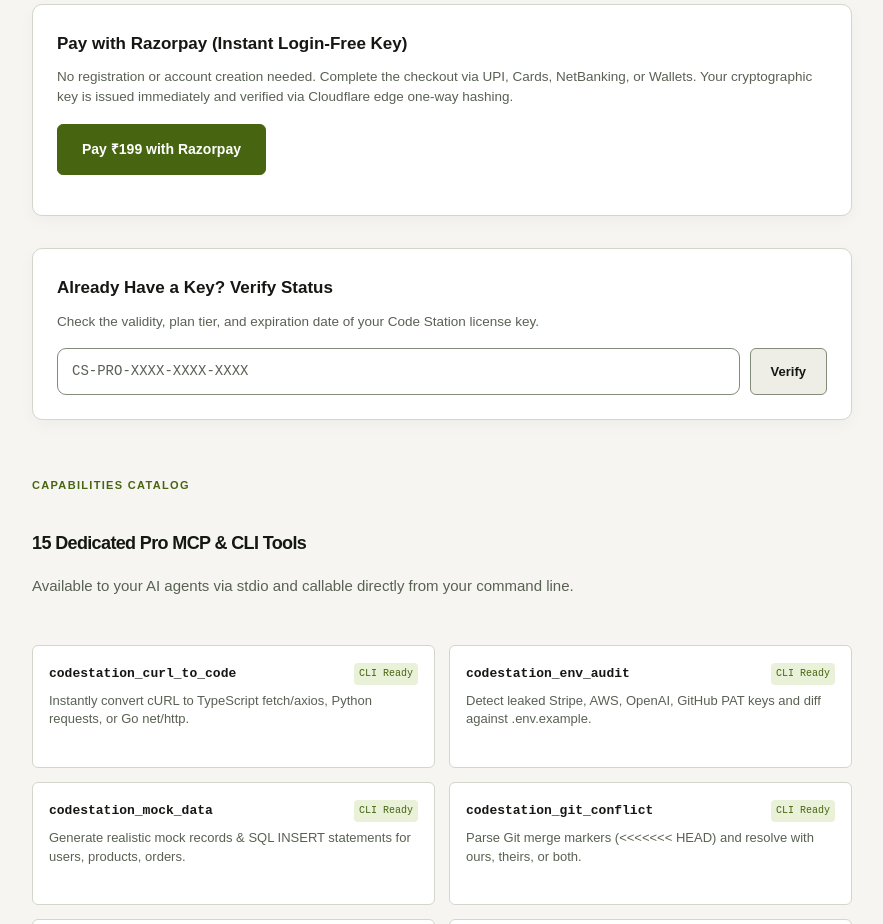
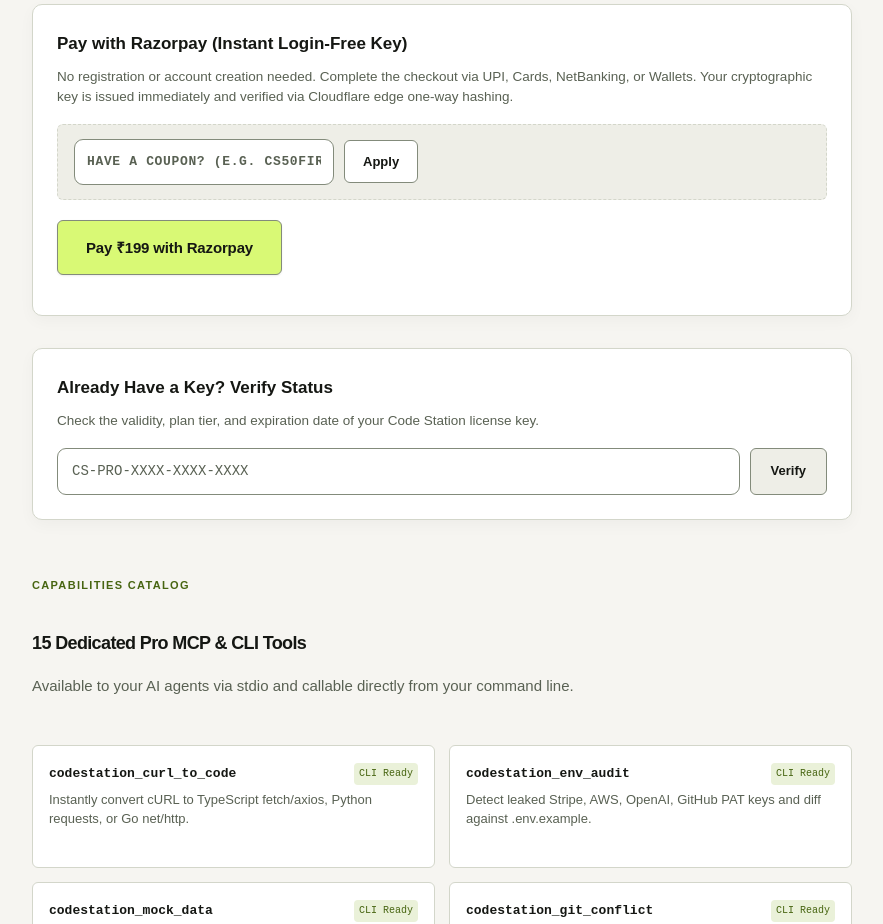
Before and after one commit to tejreddym/codestation, a Next.js app: page /pro in a window 1280 px wide. Shown: the part 2740-3664 px from the top of the page, without its empty margins (380-1263 px from the left). Built offline with nearby package versions, Linux system fonts and the light colour scheme; no server answers.

Commit message:
feat(pro): add CS50FIRST 50% discount coupon and fix Razorpay button text contrast

```diff
--- a/app/api/create-order/route.ts
+++ b/app/api/create-order/route.ts
@@ -1,5 +1,6 @@
 import { NextResponse } from "next/server";
 import { getRazorpayClient, getRazorpayCredentials } from "@/lib/razorpay";
+import { validateCoupon } from "@/lib/coupons";
 
 const CORS_HEADERS = {
   "Access-Control-Allow-Origin": "*",
@@ -29,27 +30,42 @@
     const rawAmount = Number(body.amount);
     const currency = (body.currency || "INR").toUpperCase();
     const plan = body.plan === "lifetime" ? "lifetime" : "monthly";
+    const couponCode = typeof body.couponCode === "string" ? body.couponCode.trim() : undefined;
+
+    let finalAmount = Math.round(rawAmount);
+    let appliedCoupon: string | undefined;
+
+    if (couponCode) {
+      const couponResult = validateCoupon(couponCode, plan, finalAmount);
+      if (!couponResult.valid) {
+        return NextResponse.json(
+          { error: couponResult.message || "Invalid coupon code." },
+          { status: 400, headers: CORS_HEADERS }
+        );
+      }
+      finalAmount = couponResult.discountedAmountPaise!;
+      appliedCoupon = couponResult.code;
+    }
 
     // Amount validation: minimum 100 paise (₹1.00)
-    if (!Number.isFinite(rawAmount) || rawAmount < 100) {
+    if (!Number.isFinite(finalAmount) || finalAmount < 100) {
       return NextResponse.json(
         { error: "Invalid amount. Minimum amount is 100 paise (₹1.00)." },
         { status: 400, headers: CORS_HEADERS }
       );
     }
 
-    const amount = Math.round(rawAmount);
     const receipt = body.receipt || `rcpt_${Date.now().toString(36)}_${Math.random().toString(36).slice(2, 6)}`;
-
     const razorpay = getRazorpayClient();
 
     const order = await razorpay.orders.create({
-      amount,
+      amount: finalAmount,
       currency,
       receipt,
       notes: {
         product: "Code Station Pro",
         plan,
+        ...(appliedCoupon ? { coupon: appliedCoupon } : {}),
       },
     });
 
@@ -59,6 +75,7 @@
         amount: order.amount,
         currency: order.currency,
         key_id: keyId,
+        coupon_applied: appliedCoupon,
       },
       {
         status: 200,
--- a/components/ProSubscriptionManager.module.css
+++ b/components/ProSubscriptionManager.module.css
@@ -151,19 +151,103 @@
   margin-bottom: 16px;
 }
 
+.couponSection {
+  margin: 16px 0 20px;
+  padding: 14px 16px;
+  border: 1px dashed var(--line);
+  border-radius: var(--radius-sm);
+  background: var(--surface-alt);
+}
+
+.couponForm {
+  display: flex;
+  gap: 10px;
+  align-items: center;
+  flex-wrap: wrap;
+}
+
+.couponInput {
+  flex: 1;
+  min-width: 180px;
+  max-width: 260px;
+  padding: 9px 12px;
+  border: 1px solid var(--line-strong);
+  border-radius: var(--radius-sm);
+  background: var(--surface);
+  color: var(--ink);
+  font: 700 13px ui-monospace, monospace;
+  letter-spacing: 0.05em;
+  text-transform: uppercase;
+}
+
+.couponInput:focus {
+  outline: 2px solid var(--accent);
+  border-color: var(--accent);
+}
+
+.couponApplyBtn {
+  padding: 9px 18px;
+  border: 1px solid var(--line-strong);
+  border-radius: var(--radius-sm);
+  background: var(--surface);
+  color: var(--ink);
+  font-weight: 700;
+  font-size: 13px;
+  cursor: pointer;
+  transition: all 0.15s;
+}
+
+.couponApplyBtn:hover {
+  background: var(--accent-soft);
+  color: var(--accent);
+  border-color: var(--accent);
+}
+
+.couponBadge {
+  display: inline-flex;
+  align-items: center;
+  gap: 8px;
+  font-size: 13px;
+  font-weight: 700;
+  color: var(--green);
+  background: color-mix(in srgb, var(--green) 12%, var(--surface));
+  border: 1px solid color-mix(in srgb, var(--green) 30%, var(--line));
+  padding: 6px 12px;
+  border-radius: var(--radius-sm);
+}
+
+.couponRemoveBtn {
+  background: transparent;
+  border: none;
+  color: var(--red);
+  cursor: pointer;
+  font-size: 12px;
+  text-decoration: underline;
+  padding: 0 4px;
+}
+
+.couponError {
+  color: var(--red);
+  font-size: 12.5px;
+  margin-top: 6px;
+}
+
 .generateButton {
-  background: var(--accent);
-  color: white;
-  border: 1px solid var(--accent);
-  padding: 12px 24px;
+  background: var(--action-bg, #d9f975);
+  color: var(--action-ink, #151713) !important;
+  border: 1.5px solid var(--line-strong);
+  box-shadow: var(--shadow-tactile);
+  padding: 13px 28px;
   border-radius: var(--radius-sm);
-  font-weight: 700;
-  font-size: 14px;
+  font-weight: 800;
+  font-size: 15px;
+  letter-spacing: -0.01em;
   transition: opacity 0.15s, transform 0.1s;
+  cursor: pointer;
 }
 
 .generateButton:hover:not(:disabled) {
-  opacity: 0.95;
+  opacity: 0.94;
   transform: translateY(-1px);
 }
 
--- a/components/ProSubscriptionManager.tsx
+++ b/components/ProSubscriptionManager.tsx
@@ -1,6 +1,7 @@
 "use client";
 
 import { useState, useEffect } from "react";
+import { validateCoupon, type CouponValidationResult } from "@/lib/coupons";
 import styles from "./ProSubscriptionManager.module.css";
 
 interface VerifyResult {
@@ -35,6 +36,43 @@
   const [checkoutError, setCheckoutError] = useState<string | null>(null);
   const [generatedResult, setGeneratedResult] = useState<GenerateResult | null>(null);
   const [copiedKey, setCopiedKey] = useState(false);
+
+  // Coupon state
+  const [couponInput, setCouponInput] = useState("");
+  const [appliedCoupon, setAppliedCoupon] = useState<CouponValidationResult | null>(null);
+  const [couponError, setCouponError] = useState<string | null>(null);
+
+  function handleApplyCoupon(e: React.FormEvent) {
+    e.preventDefault();
+    if (!couponInput.trim()) return;
+
+    const basePaise = selectedPlan === "monthly" ? 19900 : 99900;
+    const result = validateCoupon(couponInput, selectedPlan, basePaise);
+
+    if (result.valid) {
+      setAppliedCoupon(result);
+      setCouponError(null);
+    } else {
+      setAppliedCoupon(null);
+      setCouponError(result.message || "Invalid coupon code.");
+    }
+  }
+
+  function handleRemoveCoupon() {
+    setAppliedCoupon(null);
+    setCouponInput("");
+    setCouponError(null);
+  }
+
+  function handleSelectPlan(plan: "monthly" | "lifetime") {
+    setSelectedPlan(plan);
+    if (plan === "lifetime" && appliedCoupon) {
+      setAppliedCoupon(null);
+      setCouponError("Coupon CS50FIRST was removed because it is valid only for the Monthly Pro plan.");
+    } else {
+      setCouponError(null);
+    }
+  }
 
   // Load Razorpay checkout script on mount
   useEffect(() => {
@@ -77,8 +115,12 @@
     setGeneratedResult(null);
 
     try {
-      // 1. Create order on backend
-      const amountPaise = selectedPlan === "monthly" ? 19900 : 99900;
+      // 1. Create order on backend with optional coupon
+      const basePaise = selectedPlan === "monthly" ? 19900 : 99900;
+      const amountPaise = appliedCoupon?.valid && selectedPlan === "monthly"
+        ? appliedCoupon.discountedAmountPaise!
+        : basePaise;
+
       const orderRes = await fetch("/api/create-order", {
         method: "POST",
         headers: { "Content-Type": "application/json" },
@@ -86,6 +128,7 @@
           amount: amountPaise,
           currency: "INR",
           plan: selectedPlan,
+          couponCode: appliedCoupon?.valid ? appliedCoupon.code : undefined,
         }),
       });
 
@@ -200,9 +243,11 @@
           <button
             type="button"
             className={styles.selectBtn}
-            onClick={() => setSelectedPlan("monthly")}
+            onClick={() => handleSelectPlan("monthly")}
           >
-            {selectedPlan === "monthly" ? "Selected Plan" : "Choose Monthly (₹199)"}
+            {selectedPlan === "monthly"
+              ? (appliedCoupon?.valid ? "Selected Monthly (₹99)" : "Selected Plan")
+              : "Choose Monthly (₹199)"}
           </button>
         </div>
 
@@ -226,7 +271,7 @@
           <button
             type="button"
             className={styles.selectBtn}
-            onClick={() => setSelectedPlan("lifetime")}
+            onClick={() => handleSelectPlan("lifetime")}
           >
             {selectedPlan === "lifetime" ? "Selected Plan" : "Choose Lifetime (₹999)"}
           </button>
@@ -243,6 +288,39 @@
           </p>
         </div>
 
+        {/* Coupon Code Section */}
+        <div className={styles.couponSection}>
+          {appliedCoupon?.valid ? (
+            <div className={styles.couponBadge}>
+              <span>✓ Coupon <strong>{appliedCoupon.code}</strong> applied: 50% OFF (₹199 → ₹{Math.round(appliedCoupon.discountedAmountPaise! / 100)})</span>
+              <button
+                type="button"
+                onClick={handleRemoveCoupon}
+                className={styles.couponRemoveBtn}
+                aria-label="Remove coupon"
+              >
+                Remove
+              </button>
+            </div>
+          ) : (
+            <form onSubmit={handleApplyCoupon} className={styles.couponForm}>
+              <input
+                type="text"
+                value={couponInput}
+                onChange={(e) => setCouponInput(e.target.value)}
+                placeholder="Have a coupon? (e.g. CS50FIRST)"
+                className={styles.couponInput}
+                aria-label="Coupon code"
+                autoComplete="off"
+              />
+              <button type="submit" className={styles.couponApplyBtn}>
+                Apply
+              </button>
+            </form>
+          )}
+          {couponError && <div className={styles.couponError}>{couponError}</div>}
+        </div>
+
         <div className={styles.checkoutAction}>
           <button
             type="button"
@@ -250,7 +328,11 @@
             onClick={handleRazorpayCheckout}
             disabled={checkoutLoading}
           >
-            {checkoutLoading ? "Opening Razorpay..." : `Pay ${selectedPlan === "monthly" ? "₹199 with Razorpay" : "₹999 with Razorpay"}`}
+            {checkoutLoading
+              ? "Opening Razorpay..."
+              : appliedCoupon?.valid && selectedPlan === "monthly"
+                ? `Pay ₹${Math.round(appliedCoupon.discountedAmountPaise! / 100)} with Razorpay (50% OFF Applied)`
+                : `Pay ${selectedPlan === "monthly" ? "₹199 with Razorpay" : "₹999 with Razorpay"}`}
           </button>
         </div>
 
--- /dev/null
+++ b/lib/coupons.ts
@@ -0,0 +1,66 @@
+export interface CouponValidationResult {
+  valid: boolean;
+  code?: string;
+  discountPercent?: number;
+  discountedAmountPaise?: number;
+  originalAmountPaise?: number;
+  message?: string;
+}
+
+export const ACTIVE_COUPONS = {
+  CS50FIRST: {
+    code: "CS50FIRST",
+    discountPercent: 50,
+    validUntil: new Date("2026-10-31T23:59:59Z").getTime(),
+    applicablePlan: "monthly",
+    description: "50% off on 1-month Monthly Pro subscription (valid till Oct 31, 2026)",
+  },
+} as const;
+
+/**
+ * Validates a coupon code against active campaigns, plans, and expiration timestamps.
+ */
+export function validateCoupon(
+  rawCode: string | undefined | null,
+  plan: "monthly" | "lifetime",
+  baseAmountPaise: number
+): CouponValidationResult {
+  if (!rawCode || !rawCode.trim()) {
+    return { valid: false, message: "No coupon code provided" };
+  }
+
+  const normalized = rawCode.trim().toUpperCase();
+  const coupon = ACTIVE_COUPONS[normalized as keyof typeof ACTIVE_COUPONS];
+
+  if (!coupon) {
+    return { valid: false, message: "Invalid coupon code." };
+  }
+
+  const now = Date.now();
+  if (now > coupon.validUntil) {
+    return {
+      valid: false,
+      message: `Coupon code ${coupon.code} expired on Oct 31, 2026.`,
+    };
+  }
+
+  if (coupon.applicablePlan && coupon.applicablePlan !== plan) {
+    return {
+      valid: false,
+      message: `Coupon ${coupon.code} is valid only for the 1-month Monthly Pro plan.`,
+    };
+  }
+
+  // 50% discount calculation (for ₹199 / 19900 paise -> ₹99 / 9900 paise, rounded to clean whole rupees)
+  const rawDiscounted = baseAmountPaise * ((100 - coupon.discountPercent) / 100);
+  const discountedAmountPaise = Math.floor(rawDiscounted / 100) * 100;
+
+  return {
+    valid: true,
+    code: coupon.code,
+    discountPercent: coupon.discountPercent,
+    originalAmountPaise: baseAmountPaise,
+    discountedAmountPaise,
+    message: `${coupon.discountPercent}% discount applied!`,
+  };
+}
```
Also changed, not shown: 1 other file (tests, documents, lock files or other folders).
